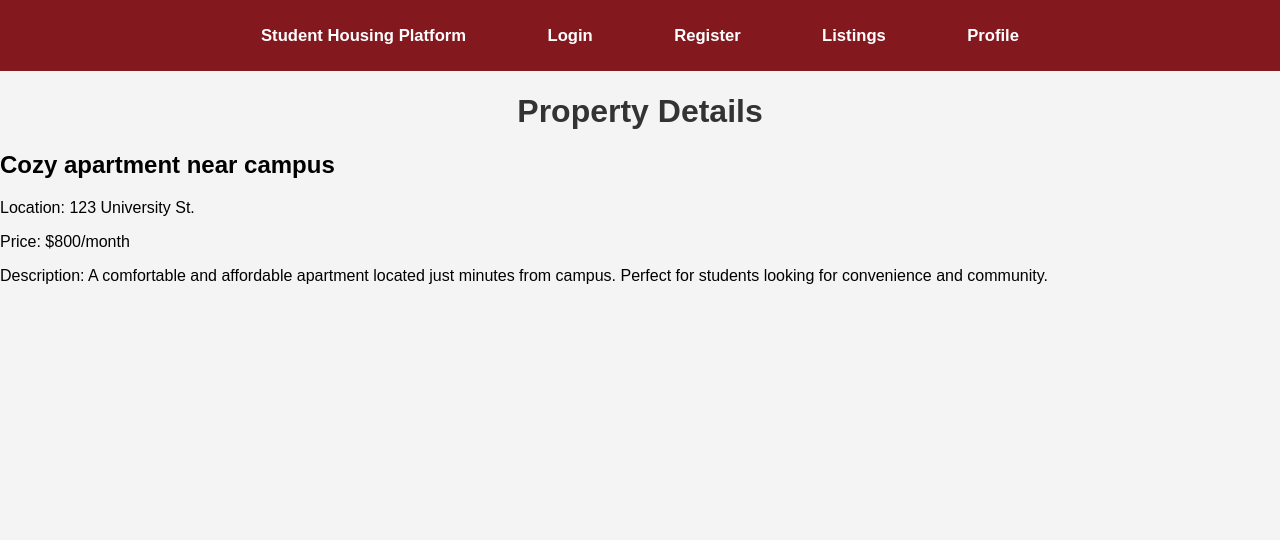
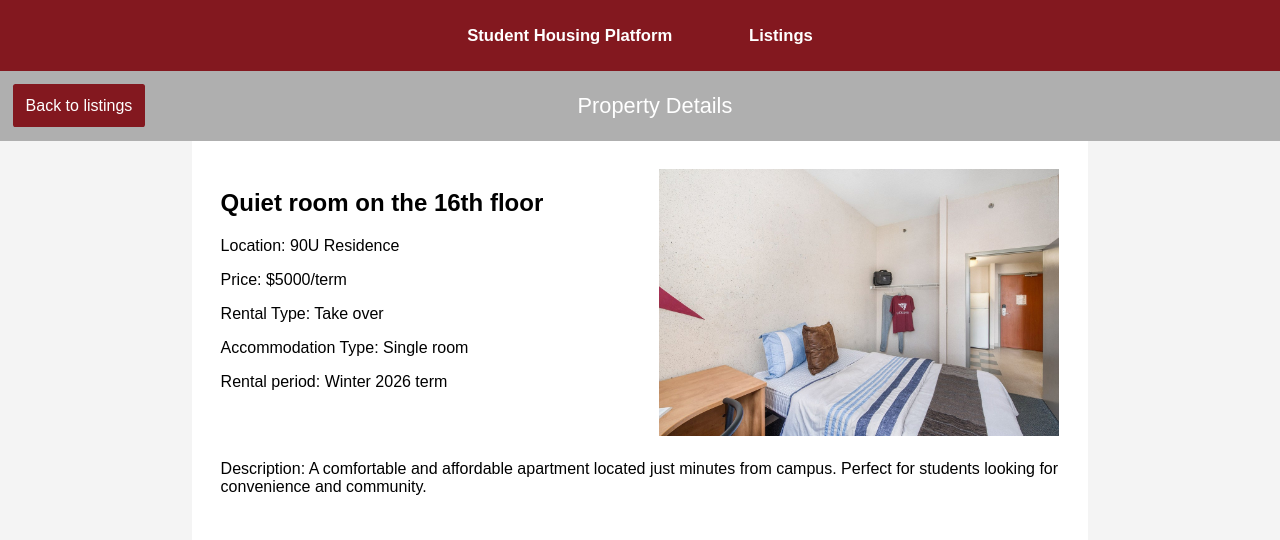
Before and after one commit to barnass1/ADM4379-Project, a PHP site: page /root/listings/property-details.html in a window 1280 px wide. Shown: the top 540 px of the page. Run offline with PHP 8.4, Linux system fonts and the light colour scheme.

Commit message:
february 5th

```diff
--- a/root/css/style.css
+++ b/root/css/style.css
@@ -7,9 +7,9 @@ h1 {
 .navbar {
     background-color: rgb(131, 24, 31);
     padding: 2vw;
-    padding-left: 3vw;
-    padding-right: 3vw;
-    text-align: center;
+    display: flex;
+    justify-content: center;
+    align-items: center;
     font-family: Arial, Helvetica, sans-serif;
     font-size: 1.3vw;
 }
@@ -29,3 +29,69 @@ body {
     padding: 0;
     background-color: #f4f4f4;
 }
+
+.details-header {
+    background-color: rgb(175, 175, 175);
+    color: white;
+    display: flex;
+    justify-content: space-between;
+    align-items: center;
+}
+
+.details-header a {
+    color: white;
+    text-decoration: none;
+    padding: 1vw;
+    background-color: rgb(131, 24, 31);
+    border-radius: 0.2vw;
+    margin-left: 1vw;
+}
+
+.backbutton {
+    text-align: left;
+}
+
+.details-pagetitle {
+    text-align: center;
+    font-size: 1.7vw;
+    margin-right: 9vw;
+}
+
+.details-header p .details-header .empty {
+    flex: 1;
+}
+
+.property-details {
+    background-color: #ffffff;
+    padding: 2vw;
+    margin: auto;
+    max-width: 70%;
+}
+.details-text {
+    vertical-align: top;
+}
+.details-image {
+    width: 40%;
+    border-radius: 0.5vw;
+    text-align: right;
+}
+.header {
+    background-color: rgb(175, 175, 175);
+    color: white;
+    display: flex;
+    justify-content: center;
+    align-items: center;
+    text-align: center;
+}
+.pagetitle{
+    text-align: center;
+    font-size: 1.7vw;
+}
+
+.search-bar {
+    margin: 1vw auto;
+    padding: 1vw;
+    max-width: 50%;
+    display: flex;
+    justify-content: center;
+}
--- a/root/listings/property-details.html
+++ b/root/listings/property-details.html
@@ -12,17 +12,38 @@
 <body>
     <div class="navbar">
         <a href="../../index.html">Student Housing Platform</a>
-        <a href="../auth/login.html">Login</a>
-        <a href="../auth/register.html">Register</a>
+        <!-- <a href="../auth/login.html">Login</a> -->
+        <!-- <a href="../auth/register.html">Register</a> -->
         <a href="../listings/listings.html">Listings</a>
-        <a href="../profile.html">Profile</a>
+        <!-- <a href="../profile.html">Profile</a> -->
     </div>
-    <h1>Property Details</h1>
-    <h2>Cozy apartment near campus</h2>
-    <p>Location: 123 University St.</p>
-    <p>Price: $800/month</p>
-    <p>Description: A comfortable and affordable apartment located just minutes from campus. Perfect for students
-        looking for convenience and community.</p>
+    <div class="details-header">
+        <p class="backbutton"><a href="../listings/listings.html">Back to listings</a></p>
+        <p class="details-pagetitle">Property Details</p>
+        <p class="empty"></p>
+    </div>
+    <table class="property-details">
+        <tr>
+            <td class="details-text">
+                <h2>Quiet room on the 16th floor</h2>
+                <p>Location: 90U Residence</p>
+                <p>Price: $5000/term</p>
+                <p>Rental Type: Take over</p>
+                <p>Accommodation Type: Single room</p>
+                <p>Rental period: Winter 2026 term</p>
+            </td>
+            <td class="details-image">
+                <img src="../assets/images/90U1.width-1280.format-jpeg.jpg" alt="Inside a 90U bedroom" width="400">
+            </td>
+        </tr>
+        <tr>
+            <td colspan="2">
+                <p>Description: A comfortable and affordable apartment located just minutes from campus. Perfect for students
+                looking for convenience and community.</p>
+            </td>
+        </tr>
+    </table>
+
 
 </body>
 
```
Also changed, not shown: index.html (+6 -4 lines), root/listings/listings.html (+31 -9 lines), root/assets/images/90U1.width-1280.format-jpeg.jpg (added), 3 other files.
